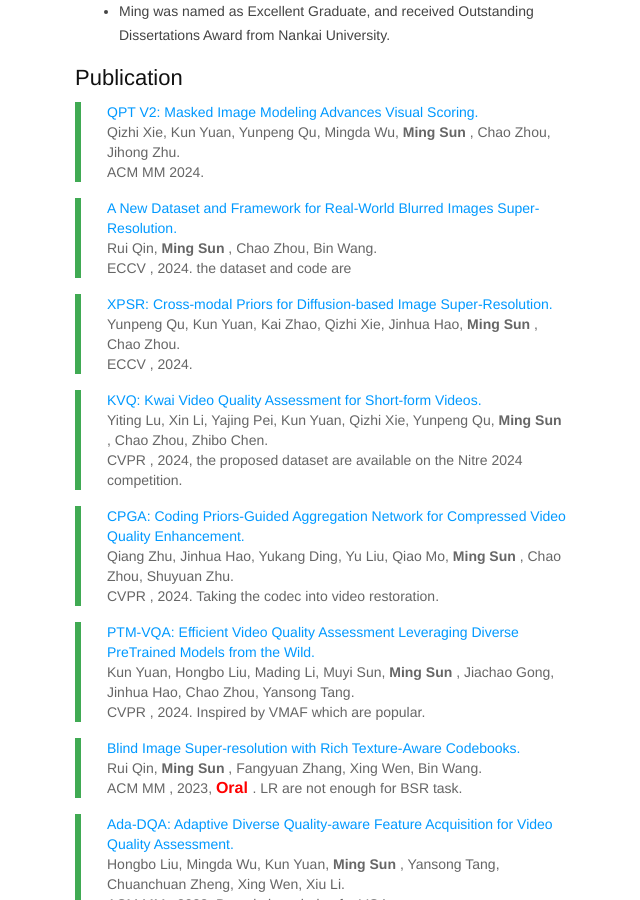
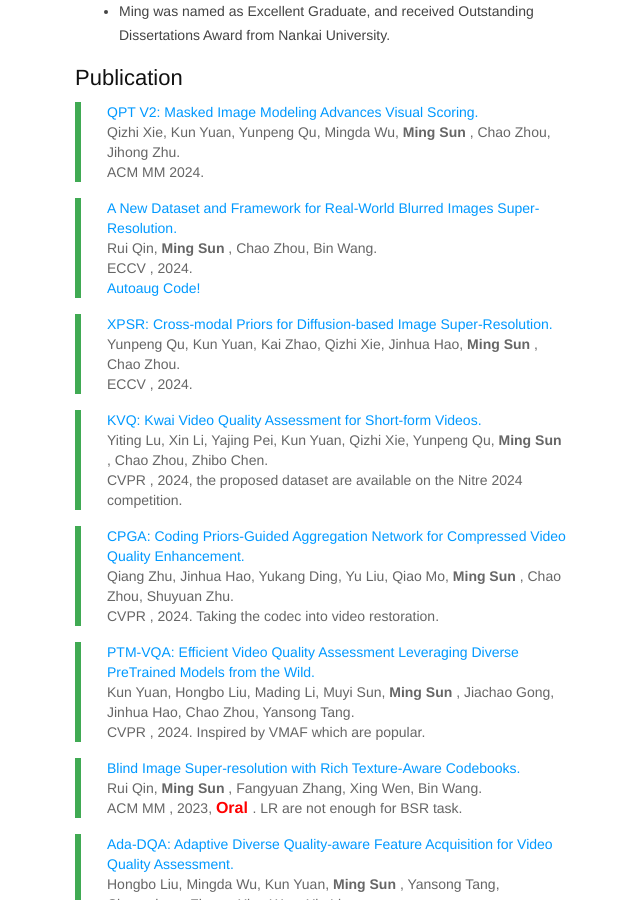
Before and after one commit to msunming/msunming.github.io, a Jekyll site: the page index.html, which Jekyll copies as it is, in a window 1280 px wide and 900 px high, scrolled down 1683 px. Shown: the whole window, without its empty margins (85-725 px from the left). Built offline with Jekyll 4.4.1, drawn with Linux system fonts in a browser that asks for light colours.

Commit message:
Update index.html

```diff
--- a/index.html
+++ b/index.html
@@ -513,7 +513,8 @@ pre .markdown .emphasis {
 			<p><a href="https://arxiv.org/pdf/2407.14880">
 			A New Dataset and Framework for Real-World Blurred Images Super-Resolution.</a><br />
 			Rui Qin, <strong> Ming Sun </strong>, Chao Zhou, Bin Wang. <br />
-			ECCV , 2024. the dataset and code are  <a href="https://github.com/Imalne/PBaSR">  <br /></p>
+			ECCV , 2024.  <br />
+			<a href="https://github.com/Imalne/PBaSR">Autoaug Code!</a></p>
 		</blockquote>
 
 		<!-- -->
```
